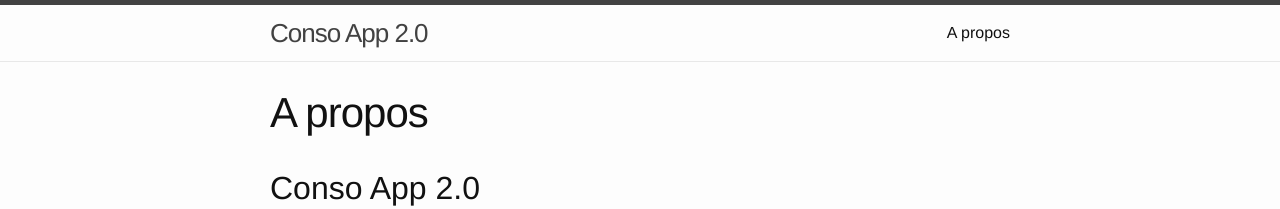
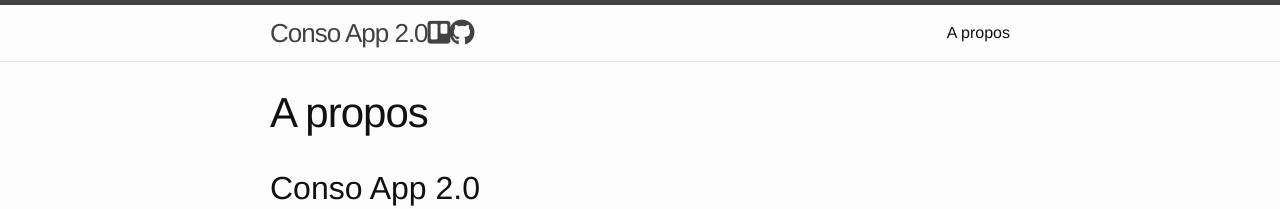
Before and after one commit to apinot/apinot.github.io, a Jekyll site: the page built from about.md, in a window 1280 px wide. Shown: the top 209 px of the page. Built offline with Jekyll 4.4.1, drawn with Linux system fonts in a browser that asks for light colours; nearby versions of some CDN libraries.

Commit message:
lien trello et github

```diff
--- a/_includes/head.html
+++ b/_includes/head.html
@@ -6,6 +6,7 @@
   <title>{% if page.title %}{{ page.title | escape }}{% else %}{{ site.title | escape }}{% endif %}</title>
   <meta name="description" content="{% if page.excerpt %}{{ page.excerpt | strip_html | strip_newlines | truncate: 160 }}{% else %}{{ site.description }}{% endif %}">
 
+  <link rel="stylesheet" href="https://use.fontawesome.com/releases/v5.6.0/css/all.css" integrity="sha384-aOkxzJ5uQz7WBObEZcHvV5JvRW3TUc2rNPA7pe3AwnsUohiw1Vj2Rgx2KSOkF5+h" crossorigin="anonymous">
   <link rel="stylesheet" href="{{ "/css/main.css" | prepend: site.baseurl }}">
   <link rel="canonical" href="{{ page.url | replace:'index.html','' | prepend: site.baseurl | prepend: site.url }}">
   <link rel="alternate" type="application/rss+xml" title="{{ site.title }}" href="{{ "/feed.xml" | prepend: site.baseurl | prepend: site.url }}">
--- a/_includes/header.html
+++ b/_includes/header.html
@@ -3,7 +3,8 @@
   <div class="wrapper">
 
     <a class="site-title" href="{{ site.baseurl }}/">{{ site.title }}</a>
-
+    <a class="site-title" href="https://trello.com/b/5nHUSyxK/consoapp"><i class="fab fa-trello"></i></a>
+    <a class="site-title" href="https://github.com/felixleo22/ConsoApp"><i class="fab fa-github"></i></a>
     <nav class="site-nav">
       <a href="#" class="menu-icon">
         <svg viewBox="0 0 18 15">
```
